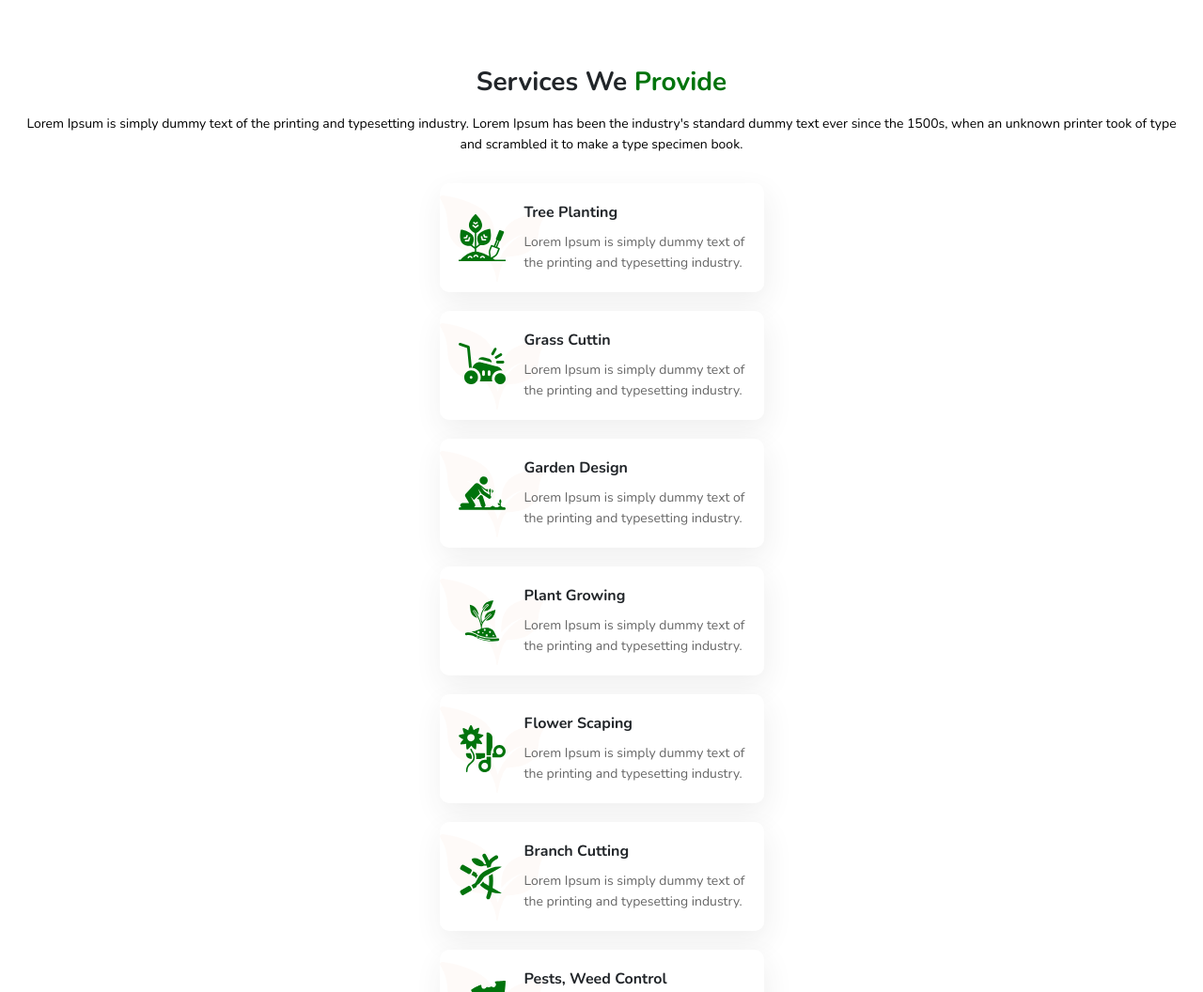
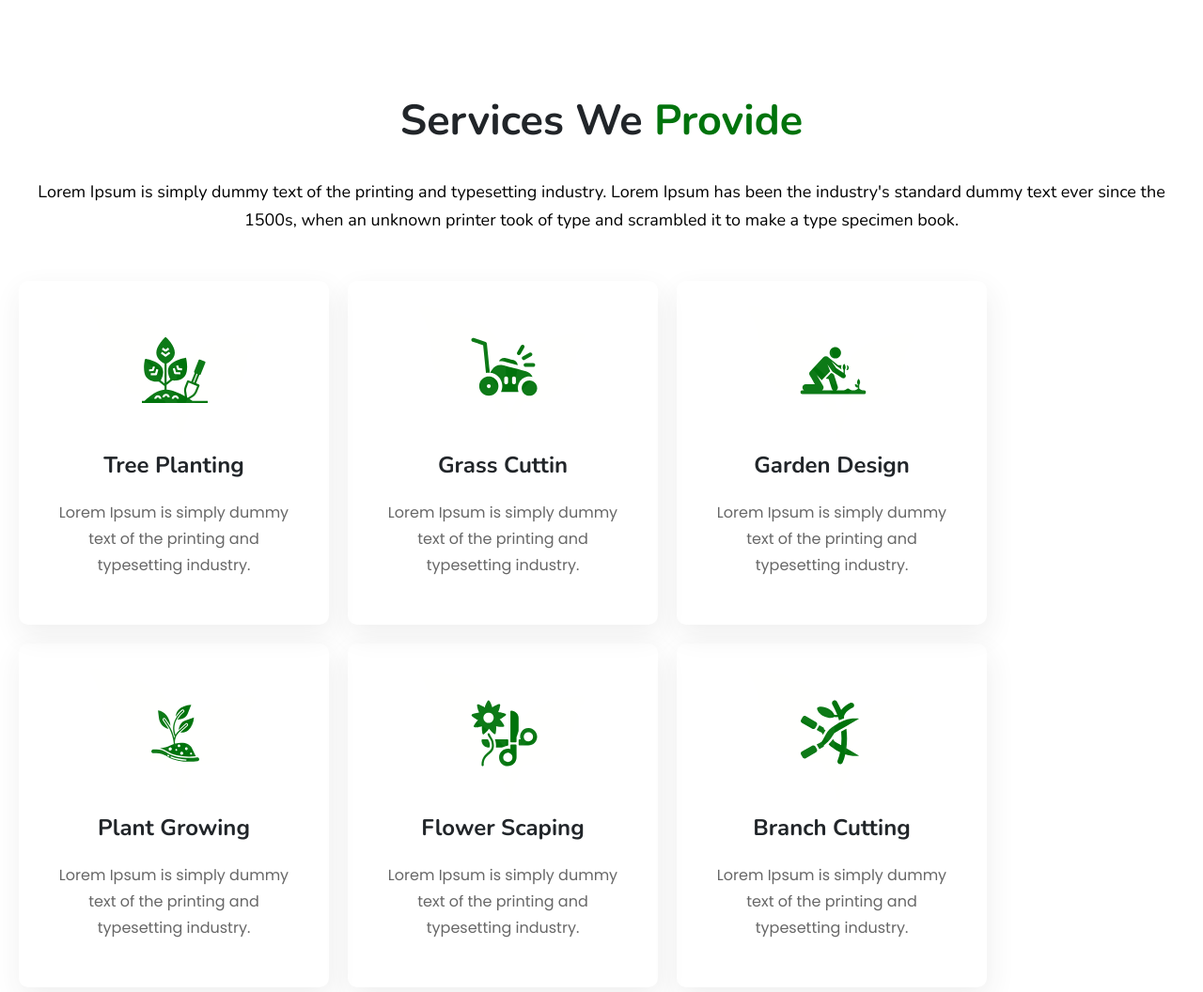
Before and after one commit to FluffyClaws/Plants-project, a plain HTML site: page index.html in a window 1280 px wide. Shown: the part 865-1921 px from the top of the page at 94% size. Drawn offline with nearby package versions, Linux system fonts and the light colour scheme.

Commit message:
added services to desktop

```diff
--- a/_header.scss
+++ b/_header.scss
@@ -185,6 +185,6 @@ select option {
   }
 
   .container {
-    width: 1410px;
+    width: 1420px;
   }
 }
--- a/_main.scss
+++ b/_main.scss
@@ -214,6 +214,7 @@
 
 .services {
   display: flex;
+  justify-content: center;
 }
 
 .serv-headline {
@@ -470,4 +471,97 @@
 
     background: #c4c4c4;
   }
+
+  .serv-headline {
+    padding-top: 80px;
+    font-weight: 800;
+    font-size: 45px;
+    line-height: 61px;
+  }
+
+  .serv-info {
+    font-size: 18px;
+    line-height: 30px;
+    padding-top: 30px;
+  }
+
+  .serv-card {
+    width: 330px;
+    height: 366px;
+    justify-content: center;
+  }
+
+  .planting {
+    background: url(images/serv-card-logo-desktop.svg) 76px 25.68px,
+      url(images/serv-card-planting-desktop.svg) 130.5px 59.5px;
+    background-repeat: no-repeat;
+  }
+
+  .serv-card span:nth-child(1) {
+    padding-top: 179.5px;
+    padding-left: 0px;
+    font-size: 24px;
+    line-height: 33px;
+  }
+  .serv-card span:nth-child(2) {
+    width: 246px;
+    height: 84px;
+    padding-left: 0px;
+    padding-right: 0px;
+    text-align: center;
+    font-family: "Poppins";
+    font-style: normal;
+    font-weight: 400;
+    font-size: 16px;
+    line-height: 28px;
+    margin-bottom: 59.5px;
+    margin-top: 10px;
+  }
+  .serv-list {
+    margin-top: 50px;
+    flex-direction: row;
+    flex-wrap: wrap;
+  }
+
+  .cutting {
+    background: url(images/serv-card-logo-desktop.svg) 76px 25.68px,
+      url(images/serv-card-cuttin-desktop.svg) 130.5px 59.5px;
+    background-repeat: no-repeat;
+  }
+
+  .design {
+    background: url(images/serv-card-logo-desktop.svg) 76px 25.68px,
+      url(images/serv-card-design-desktop.svg) 130.5px 59.5px;
+    background-repeat: no-repeat;
+  }
+
+  .growing {
+    background: url(images/serv-card-logo-desktop.svg) 76px 25.68px,
+      url(images/serv-card-growing-desktop.svg) 130.5px 59.5px;
+    background-repeat: no-repeat;
+  }
+
+  .scaping {
+    background: url(images/serv-card-logo-desktop.svg) 76px 25.68px,
+      url(images/serv-card-scaping-desktop.svg) 130.5px 59.5px;
+    background-repeat: no-repeat;
+  }
+
+  .branch {
+    background: url(images/serv-card-logo-desktop.svg) 76px 25.68px,
+      url(images/serv-card-branch-desktop.svg) 130.5px 59.5px;
+    background-repeat: no-repeat;
+  }
+
+  .pests {
+    background: url(images/serv-card-logo-desktop.svg) 76px 25.68px,
+      url(images/serv-card-pests-desktop.svg) 130.5px 59.5px;
+    background-repeat: no-repeat;
+  }
+
+  .watering {
+    background: url(images/serv-card-logo-desktop.svg) 76px 25.68px,
+      url(images/serv-card-watering-desktop.svg) 130.5px 59.5px;
+    background-repeat: no-repeat;
+  }
 }
```
Also changed, not shown: index.html (+1 -4 lines), images/serv-card-branch-desktop.svg (added), images/serv-card-cuttin-desktop.svg (added), images/serv-card-design-desktop.svg (added), images/serv-card-growing-desktop.svg (added), images/serv-card-logo-desktop.svg (added), images/serv-card-pests-desktop.svg (added), images/serv-card-planting-desktop.svg (added), images/serv-card-scaping-desktop.svg (added), images/serv-card-watering-desktop.svg (added), style.css, 1 other file.
